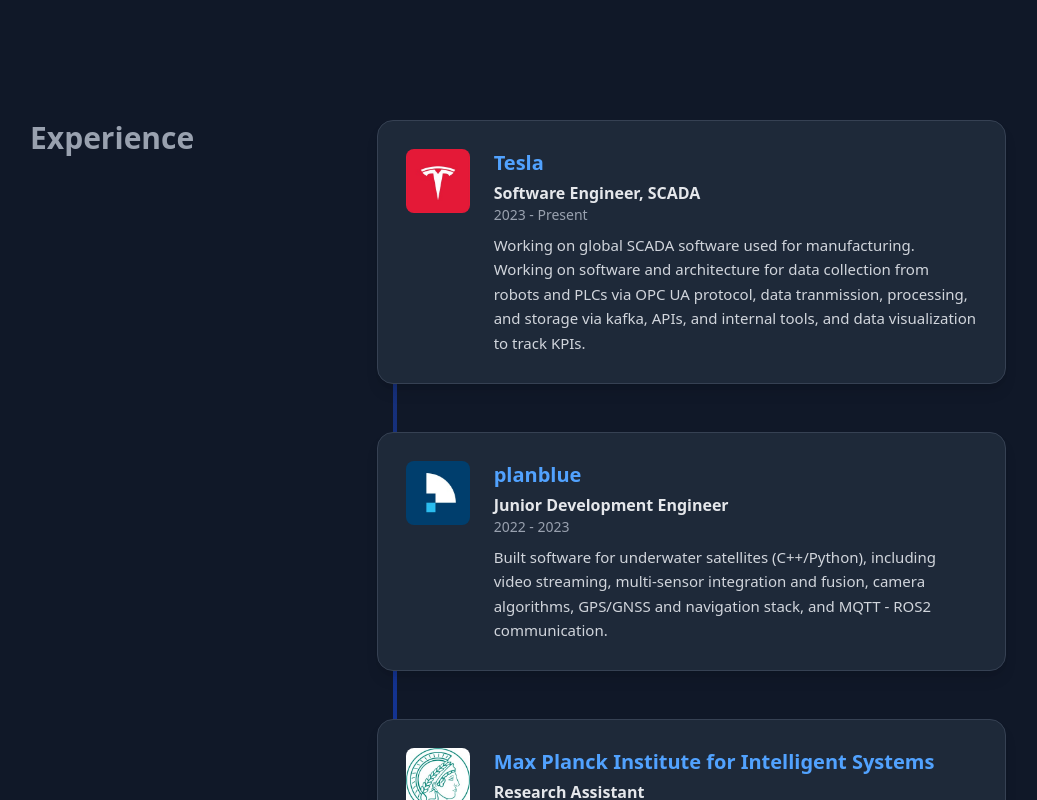
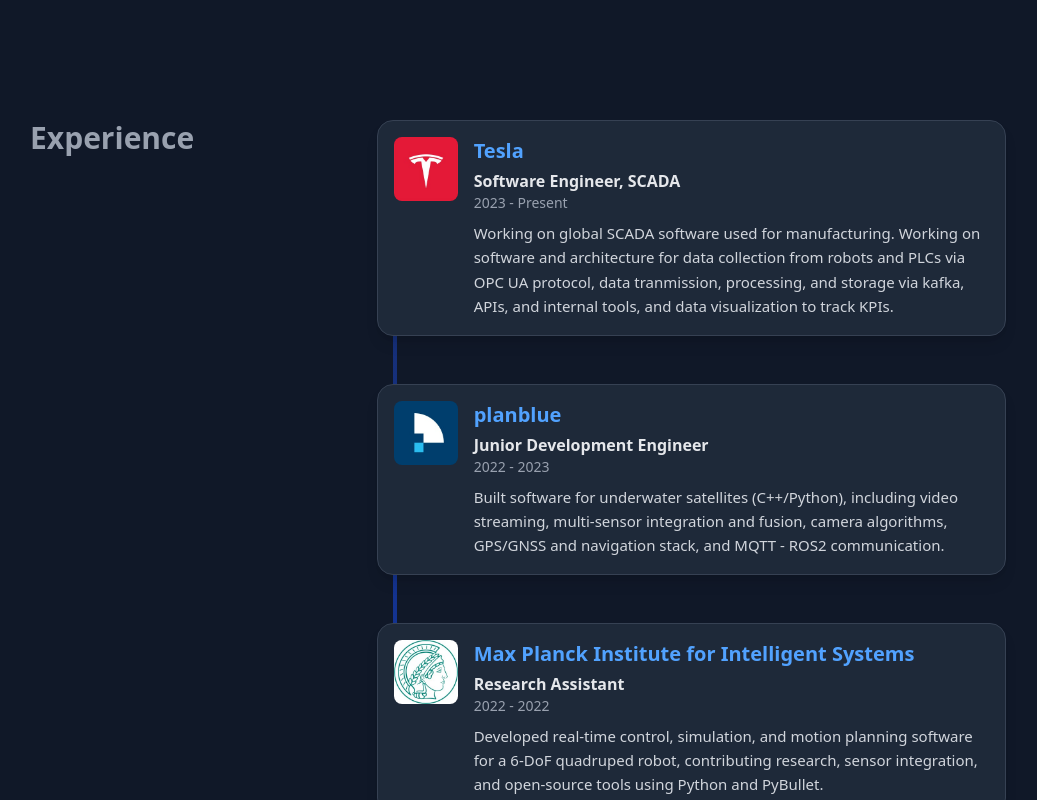
Before and after one commit to nayan-pradhan/personal-portfolio, a React (Vite) app: page / in a window 1280 px wide. Shown: the part 760-1560 px from the top of the page, without its empty margins (132-1169 px from the left). Built offline with nearby package versions, Linux system fonts and the light colour scheme.

Commit message:
Making cards compact

```diff
--- a/src/components/Experience.jsx
+++ b/src/components/Experience.jsx
@@ -95,7 +95,7 @@ const Experience = () => {
                     <h2 className="text-3xl font-bold text-left md:text-right">Experience</h2>
                 </div>
                 {/* Right: Experience Cards with Timeline */}
-                <div className="relative md:w-2/3 flex flex-col gap-12">
+                <div className="relative md:w-2/3 flex flex-col gap-6">
                     {/* Vertical timeline bar */}
                     <div className="hidden md:block absolute left-4 top-0 h-full w-1 bg-gradient-to-b from-blue-200 via-blue-400 to-blue-200 dark:from-blue-900 dark:via-blue-700 dark:to-blue-900 rounded-full opacity-60 z-0"></div>
                     <motion.div
@@ -113,7 +113,7 @@ const Experience = () => {
                                     boxShadow: "0 12px 32px 0 rgba(31, 38, 135, 0.18)",
                                     transition: { type: "tween", duration: 0.18, ease: "linear" },
                                 }}
-                                className="relative bg-white dark:bg-gray-800 rounded-2xl shadow-lg p-7 flex items-start gap-6 border border-gray-200 dark:border-gray-700 transition-all duration-300"
+                                className="relative bg-white dark:bg-gray-800 rounded-2xl shadow-lg p-4 flex items-start gap-4 border border-gray-200 dark:border-gray-700 transition-all duration-300"
                             >
                                 {/* Logo (no circle) */}
                                 {exp.logo && (
```
